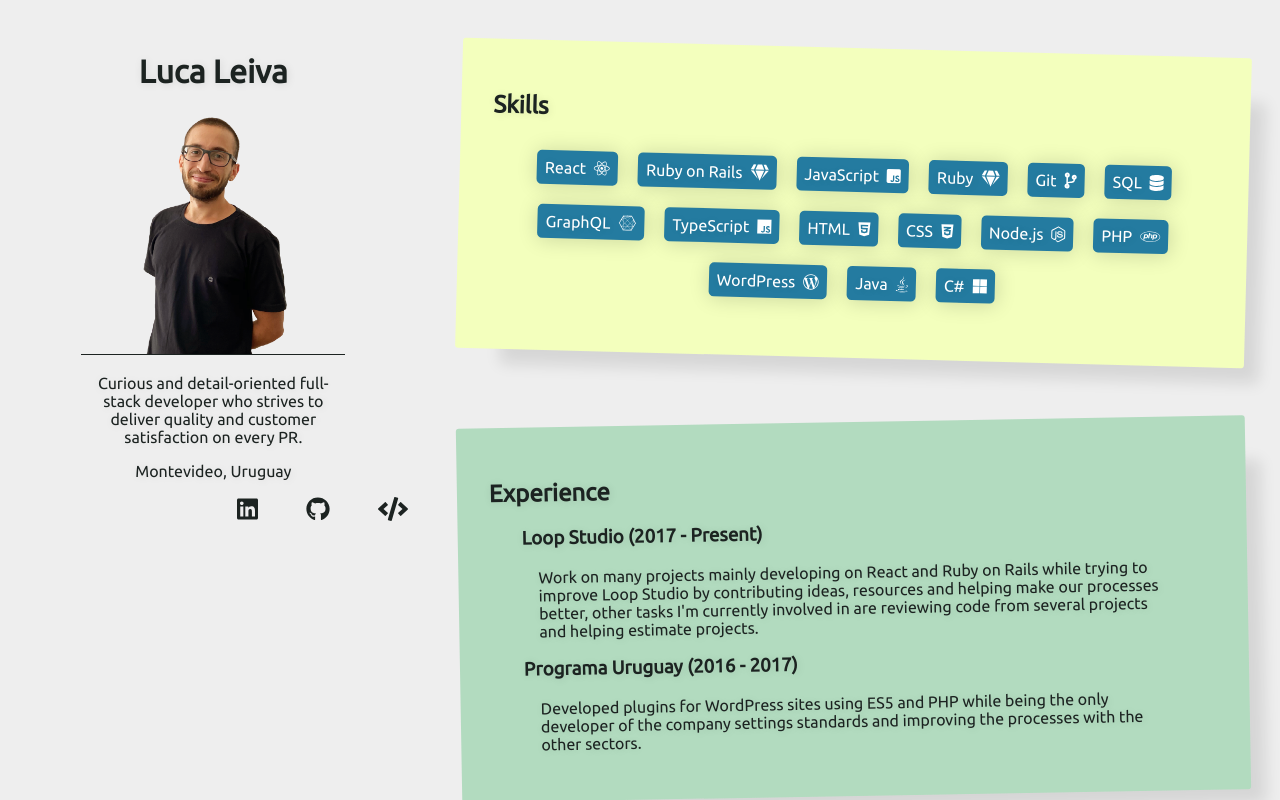
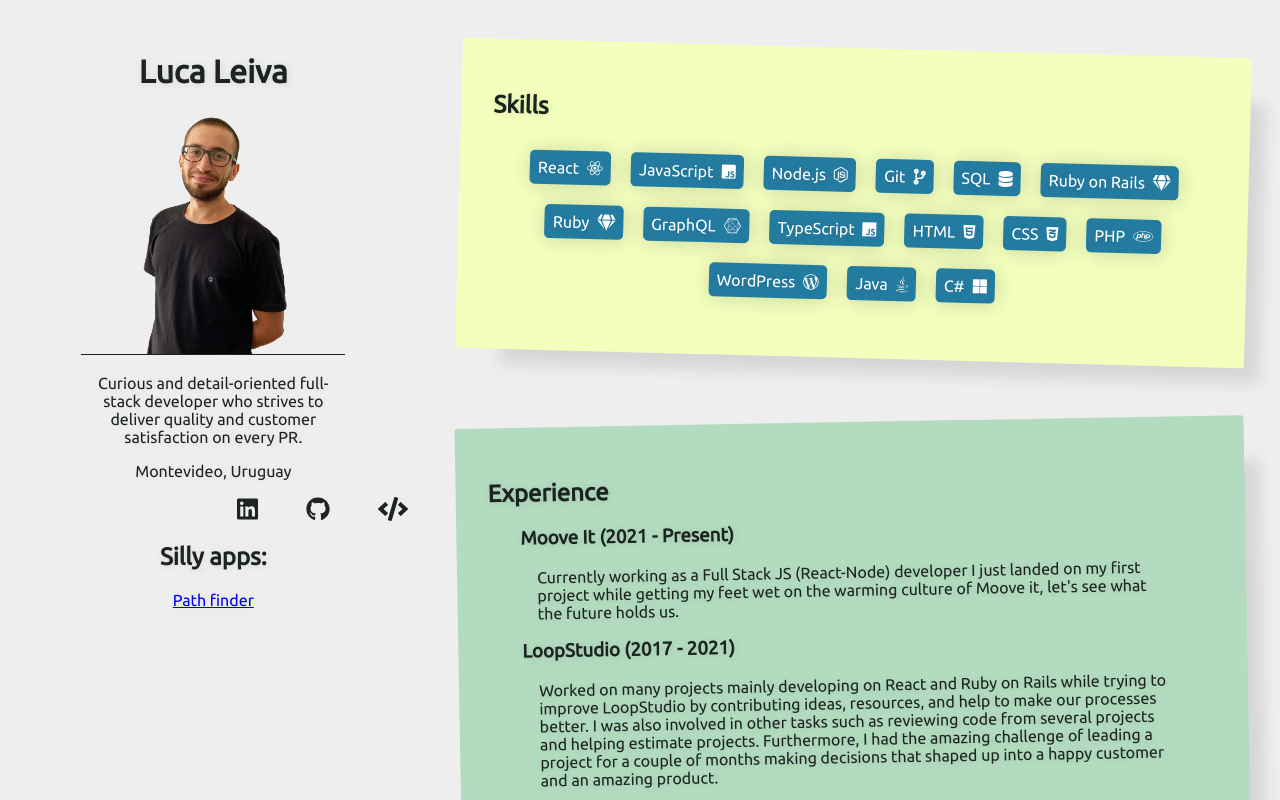
Before and after one commit to eleleiva/resume, a React (Create React App) app: page / in a window 1280 px wide. Shown: the top 800 px of the page. Built offline with nearby package versions, Linux system fonts and the light colour scheme.

Commit message:
Updated experience and added silly apps

```diff
--- a/src/components/Experiences/Experiences.js
+++ b/src/components/Experiences/Experiences.js
@@ -4,11 +4,18 @@
 
 const experiences = [
   {
-    years: '2017 - Present',
+    years: '2021 - Present',
     title: 'Developer',
-    company: 'Loop Studio',
+    company: 'Moove It',
     description:
-      "Work on many projects mainly developing on React and Ruby on Rails while trying to improve Loop Studio by contributing ideas, resources and helping make our processes better, other tasks I'm currently involved in are reviewing code from several projects and helping estimate projects.",
+      "Currently working as a Full Stack JS (React-Node) developer I just landed on my first project while getting my feet wet on the warming culture of Moove it, let's see what the future holds us.",
+  },
+  {
+    years: '2017 - 2021',
+    title: 'Developer',
+    company: 'LoopStudio',
+    description:
+      'Worked on many projects mainly developing on React and Ruby on Rails while trying to improve LoopStudio by contributing ideas, resources, and help to make our processes better. I was also involved in other tasks such as reviewing code from several projects and helping estimate projects. Furthermore, I had the amazing challenge of leading a project for a couple of months making decisions that shaped up into a happy customer and an amazing product.',
   },
   {
     years: '2016 - 2017',
--- a/src/components/PersonalInformation/PersonalInformation.js
+++ b/src/components/PersonalInformation/PersonalInformation.js
@@ -43,7 +43,7 @@
         <a
           target="_blank"
           rel="noopener noreferrer"
-          href="https://github.com/eleleiva248/resume"
+          href="https://github.com/eleleiva/resume"
         >
           <FontAwesomeIcon
             className={styles.icon}
@@ -53,6 +53,10 @@
           <span className={styles.hidden}>GitHub Repository</span>
         </a>
       </article>
+      <article>
+        <h2>Silly apps: </h2>
+        <a href="https://path-finder.lucaleiva.com">Path finder</a>
+      </article>
     </section>
   );
 }
--- a/src/components/Skills/Skills.js
+++ b/src/components/Skills/Skills.js
@@ -8,16 +8,12 @@
     icon: ['fab', 'react'],
   },
   {
-    skill: 'Ruby on Rails',
-    icon: 'gem',
-  },
-  {
     skill: 'JavaScript',
     icon: ['fab', 'js-square'],
   },
   {
-    skill: 'Ruby',
-    icon: 'gem',
+    skill: 'Node.js',
+    icon: ['fab', 'node-js'],
   },
   {
     skill: 'Git',
@@ -26,6 +22,14 @@
   {
     skill: 'SQL',
     icon: 'database',
+  },
+  {
+    skill: 'Ruby on Rails',
+    icon: 'gem',
+  },
+  {
+    skill: 'Ruby',
+    icon: 'gem',
   },
   {
     skill: 'GraphQL',
@@ -42,10 +46,6 @@
   {
     skill: 'CSS',
     icon: ['fab', 'css3-alt'],
-  },
-  {
-    skill: 'Node.js',
-    icon: ['fab', 'node-js'],
   },
   {
     skill: 'PHP',
```
Also changed, not shown: package.json (+5 -5 lines), 1 other file (tests, documents, lock files or other folders).
